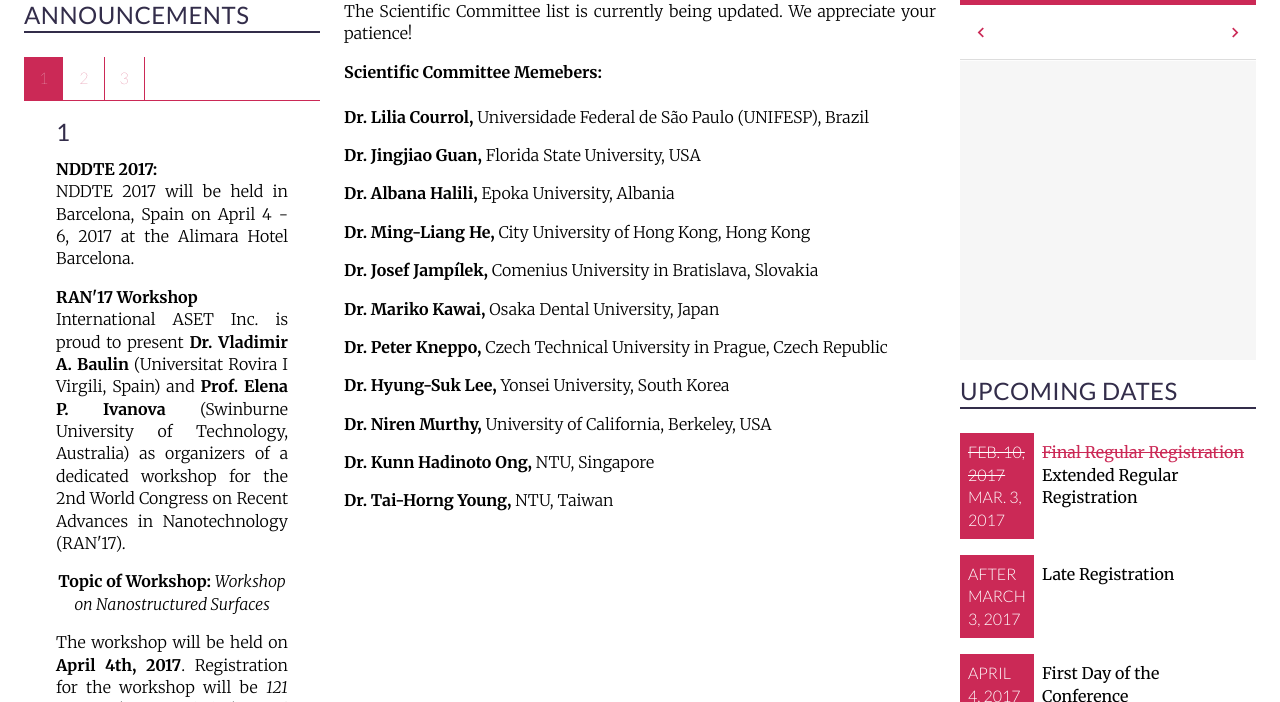
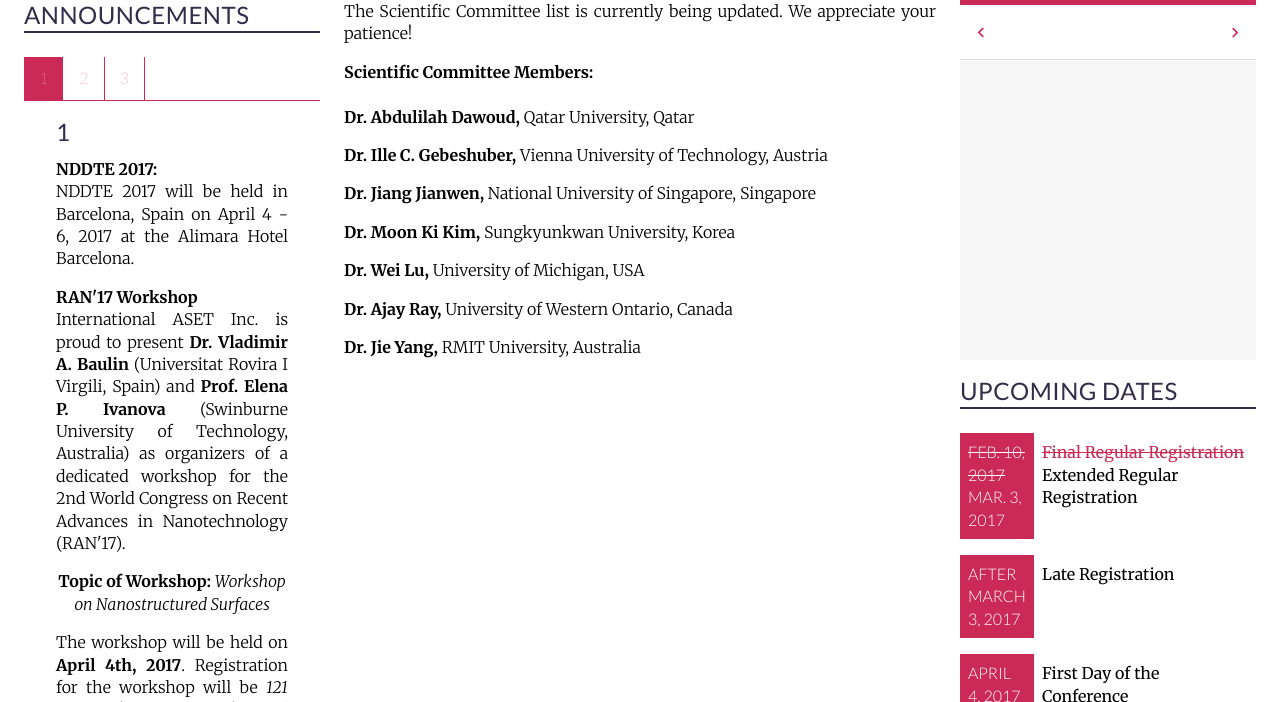
Before and after one commit to intaset/nddte, a Jekyll site: the page built from committee.html, in a window 1280 px wide and 900 px high, scrolled down 333 px, cut to the strip 198-900 px from the top of the window. Built offline with Jekyll 4.4.1, drawn with Linux system fonts in a browser that asks for light colours; nearby versions of some CDN libraries; Markdown is read by kramdown in place of the engine named in the settings; comment, search, counter and statistics services are not loaded.

Commit message:
SC Update

```diff
--- a/committee.html
+++ b/committee.html
@@ -5,22 +5,18 @@ meta: The scientific committee members of NDDTE.
 keyword: biomedical, nanomedical, drug delivery, tissue engineering, gene delivery, cancer and nanotechnology, biomedical conference, nanomedical conference, drug delivery conference, tissue engineering conference, gene delivery conference, cancer and nanotechnology conference, nanotechnology, nanotechnology conference, nanomedicine, nanomedicine conference
 ---
 
-<div class="unit unit-s-1 unit-m-1-4-1 unit-l-1-4-1">
+  <div class="unit unit-s-1 unit-m-1-4-1 unit-l-1-4-1">
   <div class="unit-spacer content">
     <p class="body">The Scientific Committee list is currently being updated. We appreciate your patience!</p>
 
-    <p class="bold">Scientific Committee Memebers:</p><br>
+    <p class="bold">Scientific Committee Members:</p><br>
 
-    <p class="body"><b>Dr. Lilia Courrol,</b> Universidade Federal de São Paulo (UNIFESP), Brazil</p>
-    <p class="body"><b>Dr. Jingjiao Guan,</b> Florida State University, USA</p>
-    <p class="body"><b>Dr. Albana Halili,</b> Epoka University, Albania</p>
-    <p class="body"><b>Dr. Ming-Liang He,</b> City University of Hong Kong, Hong Kong</p>
-    <p class="body"><b>Dr. Josef Jampílek,</b> Comenius University in Bratislava, Slovakia</p>
-    <p class="body"><b>Dr. Mariko Kawai,</b> Osaka Dental University, Japan</p>
-    <p class="body"><b>Dr. Peter Kneppo,</b> Czech Technical University in Prague, Czech Republic</p>
-    <p class="body"><b>Dr. Hyung-Suk Lee,</b> Yonsei University, South Korea</p>
-    <p class="body"><b>Dr. Niren Murthy,</b> University of California, Berkeley, USA</p>
-    <p class="body"><b>Dr. Kunn Hadinoto Ong,</b> NTU, Singapore</p>
-    <p class="body"><b>Dr. Tai-Horng Young,</b> NTU, Taiwan</p>
+    <p class="body"><b>Dr. Abdulilah Dawoud,</b> Qatar University, Qatar </p>
+    <p class="body"><b>Dr. Ille C. Gebeshuber,</b> Vienna University of Technology, Austria </p>
+    <p class="body"><b>Dr. Jiang Jianwen,</b> National University of Singapore, Singapore </p>
+    <p class="body"><b>Dr. Moon Ki Kim,</b> Sungkyunkwan University, Korea </p>
+    <p class="body"><b>Dr. Wei Lu,</b> University of Michigan, USA </p>
+    <p class="body"><b>Dr. Ajay Ray,</b> University of Western Ontario, Canada </p>
+    <p class="body"><b>Dr. Jie Yang,</b> RMIT University, Australia </p>
   </div>
   </div>
```
Also changed, not shown: 1 other file.
